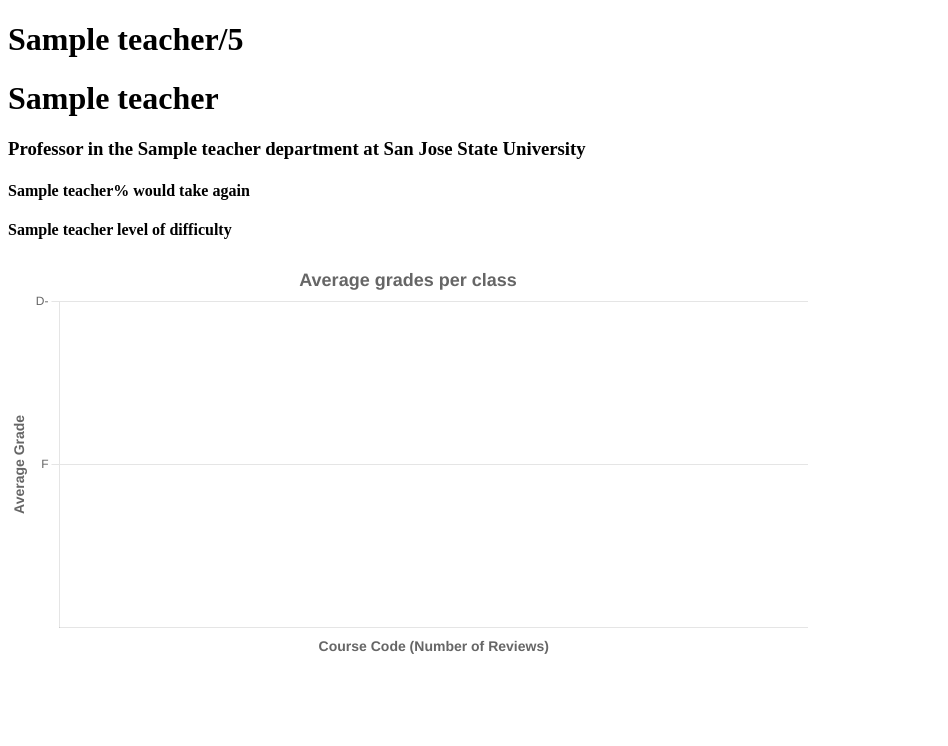
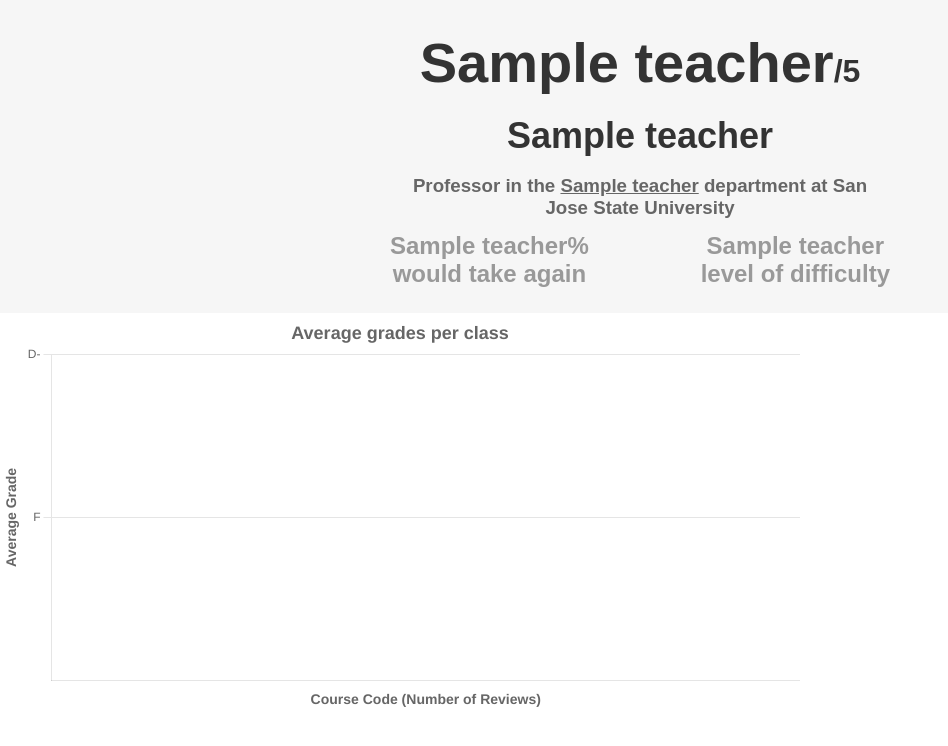
Before and after one commit to LucasStevenson/SJSU-RMP-Class-Search, a Flask app: template templates/teacher.html in a window 1280 px wide. Shown: the top 746 px of the page, without its empty margins (0-948 px from the left). Run offline with Flask 3, Linux system fonts and the light colour scheme; the template is opened without the code that fills it: most values are stand-ins (such as "Sample title", 1, 10 or a date in 2020).

Commit message:
working on and styling the teacher page. still need to finish all the charts

```diff
--- /dev/null
+++ b/static/css/teacherPage.css
@@ -0,0 +1,64 @@
+body {
+    font-family: 'Arial', sans-serif;
+    margin: 0;
+    padding: 0;
+    align-items: center;
+    justify-content: center;
+    /* height: 100vh; */
+}
+
+.instruct_overview {
+    margin: 0 auto;
+    text-align: center;
+    border-radius: 8px;
+    /* box-shadow: 0 0 10px rgba(0, 0, 0, 0.1); */
+    padding: 20px;
+    max-width: 500px; /* Adjusted for a wider container */
+    width: 100%;
+    margin: 0 auto; /* Center horizontally */
+    display: flex;
+    flex-direction: column; /* Stack child elements vertically by default */
+    align-items: center; /* Center child elements horizontally */
+}
+
+h1 {
+    color: #333;
+    margin: 10px 0;
+}
+
+#teacher_name {
+    font-size: 2.25em;
+}
+
+h1 span {
+    font-size: 1.75em; /* Adjust the size of the number */
+    font-weight: bold; /* Make the number bold */
+}
+
+h1 span + span {
+    font-size: 1em; /* Adjust the size of the /5 */
+    font-weight: normal; /* Reset font weight */
+}
+
+h3 {
+    color: #666;
+    margin: 8px 0;
+}
+
+h4 {
+    color: #999;
+    margin: 5px 0; /* Adjust margin for better separation */
+    font-size: 1.5em; /* Increase font size for emphasis */
+}
+
+.important-info {
+    font-weight: bold;
+    color: #333; /* Adjust color for emphasis */
+    display: flex;
+    justify-content: space-between;
+    width: 100%; /* Ensure full width within the container */
+}
+
+.important-info h4 span {
+    display: block; /* Make each span a block element to appear on a new line */
+}
--- /dev/null
+++ b/static/js/TeacherPage/GradeDistribution.js
@@ -0,0 +1,114 @@
+let grade_int_to_letter = {
+    4: "A",
+    3.75: "A-",
+    3.5: "B+",
+    3.25: "B",
+    3: "B",
+    2.75: "B-",
+    2.5: "C+",
+    2.25: "C",
+    2: "C-",
+    1.75: "D+",
+    1.5: "D",
+    1: "D-",
+    0.75: "F",
+    0.5: "F",
+};
+
+function map_class_to_avgGrade(reviews_data) {
+    let grade_to_GPA = {
+        "A+": 4,
+        "A": 4,
+        "A-": 3.7,
+        "B+": 3.3,
+        "B": 3,
+        "B-": 2.7,
+        "C+": 2.3,
+        "C": 2,
+        "C-": 1.7,
+        "D+": 1.3,
+        "D": 1,
+        "D-": 0.7,
+        "F": 0,
+        "Incomplete": 0,
+        "Rather not say": 2
+    };
+
+    let class_to_gradeTuple = {}; // {"CS123": (sumOfGrades, numGrades)}
+    for (let review of reviews_data) {
+        let [course_code, date, quality, difficulty, grade, helpfulRating, isOnlineClass] = review;
+        if (!(grade in grade_to_GPA)) continue;
+        let grade_val = grade_to_GPA[grade];
+        if (!(course_code in class_to_gradeTuple)) {
+            class_to_gradeTuple[course_code] = [grade_val, 1];
+        } else {
+            class_to_gradeTuple[course_code] = [class_to_gradeTuple[course_code][0]+grade_val, class_to_gradeTuple[course_code][1]+1];
+        }
+    }
+
+    let class_to_avgGrade = {};
+    for (let [class_code, arr] of Object.entries(class_to_gradeTuple)) {
+        let [summed_grades, numReviews] = arr;
+        let avgGrade = summed_grades / numReviews;
+        class_to_avgGrade[`${class_code} (${numReviews})`] = Math.max(Math.round(avgGrade/0.25)*0.25, 0.5);
+    }
+    return class_to_avgGrade;
+}
+
+let class_to_avgGrade = map_class_to_avgGrade(reviews_data);
+console.log(class_to_avgGrade);
+let labels = Object.keys(class_to_avgGrade);
+let values = Object.values(class_to_avgGrade);
+
+// Create a bar chart
+let ctx = document.getElementById('avgGrades');
+let myBarChart = new Chart(ctx, {
+    type: 'bar',
+    data: {
+        labels: labels,
+        datasets: [{
+            label: 'Grades',
+            data: values,
+            backgroundColor: [
+              // 'rgba(229, 168, 35, 0.4)',
+              'rgba(0, 86, 162, 0.4)',
+            ],
+            borderWidth: 1
+        }]
+    },
+    options: {
+        plugins: {
+            legend: {
+                position: top
+            },
+            title: {
+                display: true,
+                text: "Average grades per class",
+                font: { size: 18 }
+            }
+        },
+        scales: {
+            x: {
+                title: {
+                    display: true,
+                    text: 'Course Code (Number of Reviews)',
+                    font: { size: 14, weight: "bold" }
+                },
+                type: 'category',
+                position: 'bottom'
+            },
+            y: {
+                title: {
+                    display: true,
+                    text: 'Average Grade',
+                    font: { size: 14, weight: "bold" }
+                },
+                ticks: {
+                    callback: function(value, index, ticks) {
+                        return grade_int_to_letter[value];
+                    }
+                }
+            }
+        }
+    }
+});
--- a/templates/index.html
+++ b/templates/index.html
@@ -46,7 +46,6 @@
                 <td class="class-times">{{ class[7] }}</td>
                 <td class="class-instruct">
                     {% if class[8] in teacherName_to_legacyID %}
-                        <!-- <a href="{{ url_for('show_teacher_page', name=class[8], class_section=class[0], howToSort='Recent') }}">{{ class[8] }}</a></td> -->
                         <a href="https://ratemyprofessors.com/professor/{{ teacherName_to_legacyID[class[8]] }}" target="_blank">{{ class[8] }}</a>
                     {% else %}
                         {{ class[8] }}
--- a/templates/teacher.html
+++ b/templates/teacher.html
@@ -3,15 +3,24 @@
 <head>
     <meta charset="UTF-8">
     <title>SJSU+RMP Class Search</title>
+    <link rel="stylesheet" href="{{ url_for('static', filename='css/teacherPage.css') }}">
 </head>
 <body>
-    <div class="instruct_overview">
-        <h1>{{ teacher_data[0][4] }}/5</h1>
-        <!-- <h3>Overall Quality Based on {{ teacher_data.length }} ratings</h3> -->
-        <h1>{{ teacher_data[0][1] }}</h1>
-        <h3>Professor in the {{ teacher_data[0][2] }} department at San Jose State University</h3>
-        <h4>{{ teacher_data[0][6] }}% would take again</h4>
-        <h4>{{ teacher_data[0][5] }} level of difficulty</h4>
+    <div style="background-color: #f6f6f6">
+        <div class="instruct_overview">
+            <h1><span>{{ teacher_data[0][4] }}</span>/5</h1>
+            <!-- <h3>Overall Quality Based on {{ teacher_data.length }} ratings</h3> -->
+            <h1 id="teacher_name">{{ teacher_data[0][1] }}</h1>
+            <h3>Professor in the <u>{{ teacher_data[0][2] }}</u> department at San Jose State University</h3>
+            <div class="important-info">
+                <h4>
+                    <span>{{ teacher_data[0][6] }}%</span> would take again
+                </h4>
+                <h4>
+                    <span>{{ teacher_data[0][5] }}</span> level of difficulty
+                </h4>
+            </div>
+        </div>
     </div>
     <div class="chart-container" style="position: relative; height:50vh; width:100vw">
         <canvas id="avgGrades"></canvas>
@@ -21,140 +30,11 @@
 <script src="https://cdnjs.cloudflare.com/ajax/libs/jquery/3.7.1/jquery.min.js"></script>
 <script src="https://cdn.jsdelivr.net/npm/chart.js"></script>
 <script type=text/javascript>
+    // read in the data passed in from the backend
     let teacher_data = JSON.parse('{{ teacher_data | tojson }}');
     console.log(teacher_data);
-
     let reviews_data = JSON.parse('{{ all_reviews | tojson }}'); // [[CS123, "2022-10-02", quality, difficulty, grade, helpfulrating, isOnlineClass], ...]
     console.log(reviews_data);
-
-    let grade_int_to_letter = {
-        4: "A",
-        3.75: "A-",
-        3.5: "B+",
-        3.25: "B",
-        3: "B",
-        2.75: "B-",
-        2.5: "C+",
-        2.25: "C",
-        2: "C-",
-        1.75: "D+",
-        1.5: "D",
-        1: "D-",
-        0.75: "F",
-        0.5: "F",
-    };
-
-    function map_class_to_avgGrade(reviews_data) {
-        let grade_to_GPA = {
-            "A+": 4,
-            "A": 4,
-            "A-": 3.7,
-            "B+": 3.3,
-            "B": 3,
-            "B-": 2.7,
-            "C+": 2.3,
-            "C": 2,
-            "C-": 1.7,
-            "D+": 1.3,
-            "D": 1,
-            "D-": 0.7,
-            "F": 0,
-            "Incomplete": 0,
-            "Rather not say": 2
-        };
-
-        let class_to_gradeTuple = {}; // {"CS123": (sumOfGrades, numGrades)}
-        for (let review of reviews_data) {
-            let [course_code, date, quality, difficulty, grade, helpfulRating, isOnlineClass] = review;
-            if (!(grade in grade_to_GPA)) continue;
-            let grade_val = grade_to_GPA[grade];
-            if (!(course_code in class_to_gradeTuple)) {
-                class_to_gradeTuple[course_code] = [grade_val, 1];
-            } else {
-                class_to_gradeTuple[course_code] = [class_to_gradeTuple[course_code][0]+grade_val, class_to_gradeTuple[course_code][1]+1];
-            }
-        }
-
-        let class_to_avgGrade = {};
-        for (let [class_code, arr] of Object.entries(class_to_gradeTuple)) {
-            let [summed_grades, numReviews] = arr;
-            let avgGrade = summed_grades / numReviews;
-            class_to_avgGrade[`${class_code} (${numReviews})`] = Math.max(Math.round(avgGrade/0.25)*0.25, 0.5);
-        }
-        return class_to_avgGrade;
-    }
-
-    let class_to_avgGrade = map_class_to_avgGrade(reviews_data);
-    console.log(class_to_avgGrade);
-    let labels = Object.keys(class_to_avgGrade);
-    let values = Object.values(class_to_avgGrade);
-
-    // Create a bar chart
-    let ctx = document.getElementById('avgGrades');
-    let myBarChart = new Chart(ctx, {
-        type: 'bar',
-        data: {
-            labels: labels,
-            datasets: [{
-                label: 'Grades',
-                data: values,
-                backgroundColor: [
-                  'rgba(255, 99, 132, 0.2)',
-                  'rgba(255, 159, 64, 0.2)',
-                  'rgba(255, 205, 86, 0.2)',
-                  'rgba(75, 192, 192, 0.2)',
-                  'rgba(54, 162, 235, 0.2)',
-                  'rgba(153, 102, 255, 0.2)',
-                  'rgba(201, 203, 207, 0.2)'
-                ],
-                borderColor: [
-                  'rgb(255, 99, 132)',
-                  'rgb(255, 159, 64)',
-                  'rgb(255, 205, 86)',
-                  'rgb(75, 192, 192)',
-                  'rgb(54, 162, 235)',
-                  'rgb(153, 102, 255)',
-                  'rgb(201, 203, 207)'
-                ],
-                borderWidth: 1
-            }]
-        },
-        options: {
-            plugins: {
-                legend: {
-                    position: top
-                },
-                title: {
-                    display: true,
-                    text: "Average grades per class",
-                    font: { size: 18 }
-                }
-            },
-            scales: {
-                x: {
-                    title: {
-                        display: true,
-                        text: 'Course Code (Number of Reviews)',
-                        font: { size: 14, weight: "bold" }
-                    },
-                    type: 'category',
-                    position: 'bottom'
-                },
-                y: {
-                    title: {
-                        display: true,
-                        text: 'Average Grade',
-                        font: { size: 14, weight: "bold" }
-                    },
-                    ticks: {
-                        callback: function(value, index, ticks) {
-                            return grade_int_to_letter[value];
-                        }
-                    }
-                }
-            }
-        }
-    });
-
 </script>
+<script src="{{ url_for('static', filename='js/TeacherPage/GradeDistribution.js') }}"></script>
 </html>
```
Also changed, not shown: static/js/TeacherPage/HelpfulRatingDistribution.js (added).
